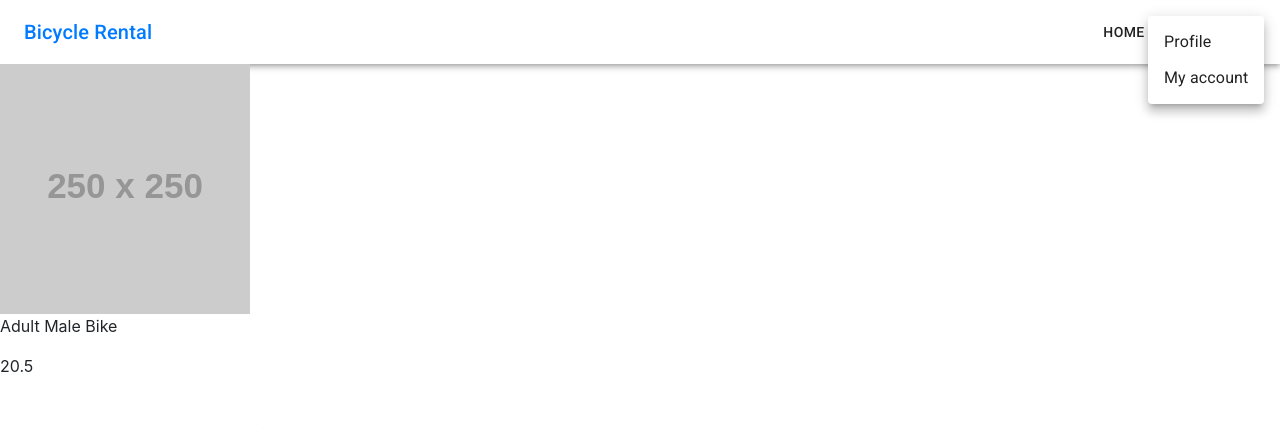
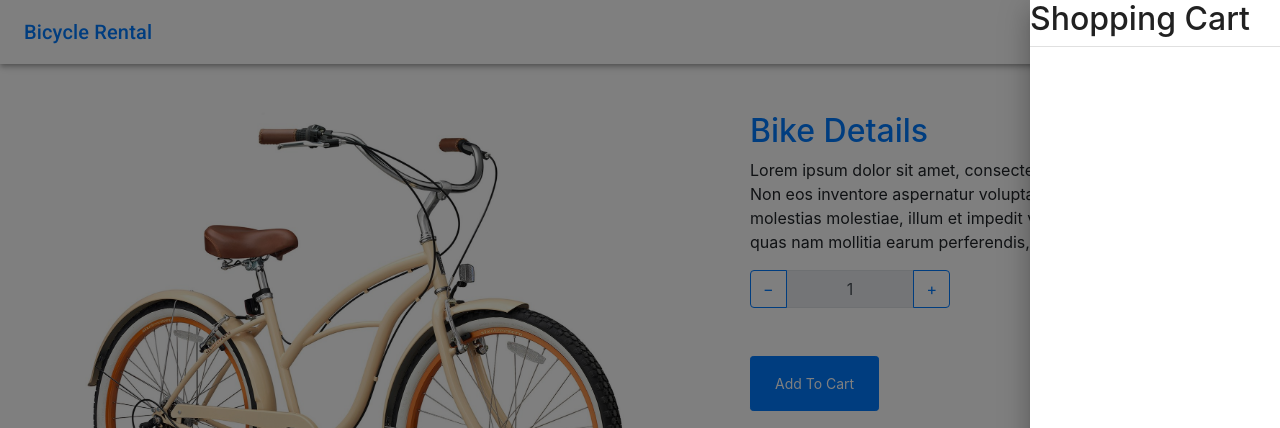
Before and after one commit to wvazquez/bicycle-checkout, a React (Create React App) app in the folder react-project/: page /bicycles/1 in a window 1280 px wide. Both pictures are taken after a click on the button "show 4 new items in shopping cart". Shown: the top 428 px of the page. Built offline with nearby package versions, Linux system fonts and the light colour scheme.

Commit message:
Sets up sidecart on click.

```diff
--- a/react-project/src/App.js
+++ b/react-project/src/App.js
@@ -6,8 +6,8 @@ import Navigation from './components/Navigation';
 import Bicycles from './pages/Bicycles';
 import ProductPage from './pages/ProductPage';
 import Checkout from './components/Checkout';
+import SideCart from './components/SideCart';
 
-// import './App.css';
 
 class App extends Component {
   state = {
@@ -22,12 +22,13 @@ class App extends Component {
   render(){
     return (
       <Router>
-        <Navigation totalQuantity={this.state.cart.length}/>
+        <Navigation cart={this.state.cart} totalQuantity={this.state.cart.length}/>
         <Switch>
           <Route exact path='/' component={Bicycles}/>
           <Route exact path='/bicycles/:id' render={(props) => <ProductPage {...props} addToCart={this.addToCart}/>} />
           <Route exact path='/checkout' component={Checkout}/>
         </Switch>
+        <SideCart/>
       </Router>
 
     );
--- a/react-project/src/components/Navigation/index.js
+++ b/react-project/src/components/Navigation/index.js
@@ -9,6 +9,18 @@ import Menu from '@material-ui/core/Menu';
 import MenuIcon from '@material-ui/icons/Menu';
 import ShoppingCart from '@material-ui/icons/ShoppingCart';
 import Button from '@material-ui/core/Button';
+import SwipeableDrawer from '@material-ui/core/SwipeableDrawer';
+import List from '@material-ui/core/List';
+import Divider from '@material-ui/core/Divider';
+import ListItem from '@material-ui/core/ListItem';
+import ListItemIcon from '@material-ui/core/ListItemIcon';
+import ListItemText from '@material-ui/core/ListItemText';
+import InboxIcon from '@material-ui/icons/MoveToInbox';
+import MailIcon from '@material-ui/icons/Mail';
+
+import SideCartItem from '../SideCartItem';
+
+import SideCart from '../SideCart';
 
 
 import {Link} from 'react-router-dom';
@@ -24,21 +36,54 @@ class Navigation extends Component{
 
         isShoppingCartOpen: false,
         isMobileMenuOpen: false,
+        right: false
+    };
+    sideList = side => (
+      <div
+        style={{width: '250px'}}
+        role="presentation"
+        onClick={this.toggleDrawer(side, false)}
+        onKeyDown={this.toggleDrawer(side, false)}
+      >
+          <h2>Shopping Cart</h2>
+      <Divider />
+        <List>
+
+          { this.shoppingCartItems() }
+        </List>
+
+      </div>
+    );
+    toggleDrawer = (side, open) => event => {
+      if (event && event.type === 'keydown' && (event.key === 'Tab' || event.key === 'Shift')) {
+        return;
+      }
+
+      this.setState({ right: open});
     };
 
+    shoppingCartItems = ()=>{
+      if(this.props.cart.length >0 ){
+        return this.props.cart.map((cartItem) => {
+          return (<>
+          <SideCartItem index={cartItem.id} text={cartItem.title}/>
+          <Divider />
+          </>)
+        }
+        )
+      }
+      return null
+    }
+
     renderShoppingCart = ()=> (
-        <Menu
-          anchorEl={this.state.shoppingCartElement}
-          anchorOrigin={{ vertical: 'top', horizontal: 'right' }}
-          id='shopping-cart'
-          keepMounted
-          transformOrigin={{ vertical: 'top', horizontal: 'right' }}
-          open={this.state.isShoppingCartOpen}
-          onClose={this.handleMenuClose}
-        >
-          <MenuItem onClick={this.handleMenuClose}>Profile</MenuItem>
-          <MenuItem onClick={this.handleMenuClose}>My account</MenuItem>
-        </Menu>
+        <SwipeableDrawer
+        anchor="right"
+        open={this.state.right}
+        onClose={this.toggleDrawer('right', false)}
+        onOpen={this.toggleDrawer('right', true)}
+      >
+        {this.sideList('right')}
+      </SwipeableDrawer>
       );
 
     renderMobileMenu = ()=> (
@@ -54,6 +99,7 @@ class Navigation extends Component{
             <Link to='/'><MenuItem>Home</MenuItem></Link>
             <Link to='/bicycles'><MenuItem>Store</MenuItem></Link>
         </Menu>
+
       );
 
         handleMobileMenuOpen = (event) => {
@@ -62,9 +108,7 @@ class Navigation extends Component{
                 isMobileMenuOpen : !this.state.isMobileMenuOpen
             });
         }
-        handleShoppingCartOpen = (event) => {
-            this.setState({shoppingCartElement : event.currentTarget, isShoppingCartOpen: !this.state.isShoppingCartOpen});
-        }
+
         handleMenuClose = () => {
             this.setState({
                 mobileMenuElement : null,
@@ -97,7 +141,7 @@ class Navigation extends Component{
                   edge="end"
                   aria-controls='shopping-cart'
                   aria-haspopup="true"
-                  onClick={this.handleShoppingCartOpen}>
+                  onClick={this.toggleDrawer('right', true)}>
                     <Badge badgeContent={total} color="secondary">
                       <ShoppingCart color='primary'/>
                     </Badge>
--- a/react-project/src/pages/ProductPage/index.js
+++ b/react-project/src/pages/ProductPage/index.js
@@ -10,6 +10,7 @@ class ProductPage extends Component {
 
 
     state = {
+        id: 1,
         name: '',
         price: '',
         image: '',
@@ -49,10 +50,6 @@ class ProductPage extends Component {
         return (
             <div>
 
-                <img src={this.state.image} alt={this.state.name} />
-                <p>{this.state.name}</p>
-                <p>{this.state.price}</p>
-
 
                 <div className="site-section mt-5">
                     <div className="container">
```
Also changed, not shown: react-project/src/components/SideCartItem/style.css (added).
